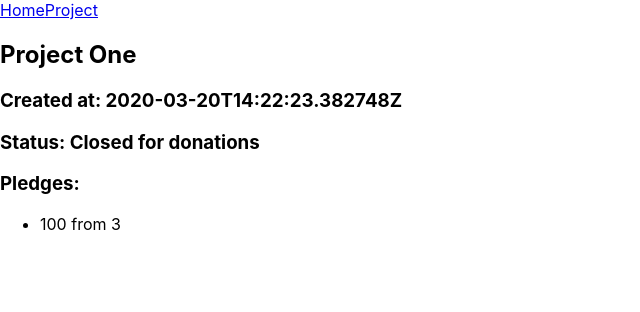
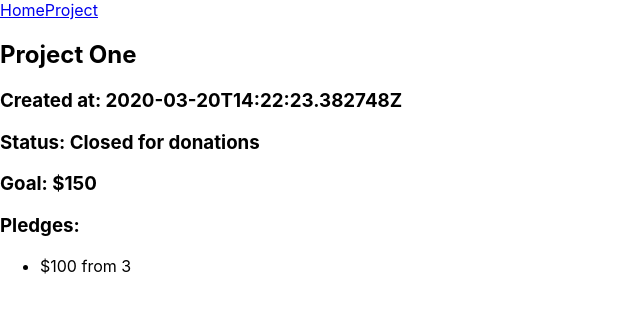
Before and after one commit to Caroline99/she-codes-crowdfunding, a React (Create React App) app: page /project in a window 1280 px wide. Shown: the top 312 px of the page, without its empty margins (0-640 px from the left). Built offline with nearby package versions, Linux system fonts and the light colour scheme.

Commit message:
Added dollar signs and Goal

```diff
--- a/src/pages/ProjectPage.jsx
+++ b/src/pages/ProjectPage.jsx
@@ -8,13 +8,14 @@ function ProjectPage() {
             <h3>Created at: {oneProject.date_created}</h3>
             {/* <h3>Created at: {new Intl.DateTimeFormat('en-AU', {year: 'numeric', month: 'long', day: 'numeric'})}</h3> */}
             <h3>{`Status: ${oneProject.is_open ? 'Open for donations' : 'Closed for donations'}`}</h3>
+            <h3>{`Goal: $${oneProject.goal}`}</h3>
             <h3>Pledges:</h3>
             <ul>
                 {oneProject.pledges.map((pledgeData, key) => {
                     if (pledgeData.anonymous) {
                         return (
                             <li>
-                                {pledgeData.amount} from Anonymous
+                                ${pledgeData.amount} from Anonymous
                             </li>
                         );
 
@@ -22,7 +23,7 @@ function ProjectPage() {
                     else {
                         return (
                             <li>
-                                {pledgeData.amount} from {pledgeData.supporter}
+                                ${pledgeData.amount} from {pledgeData.supporter}
                             </li>
                         );
                     }
```
